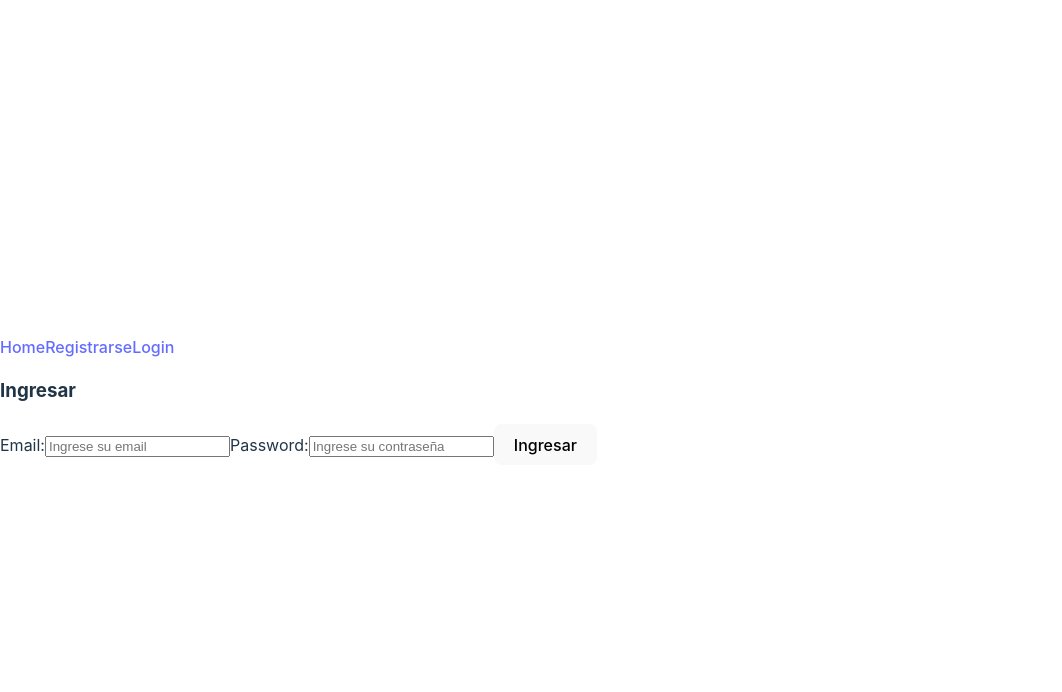
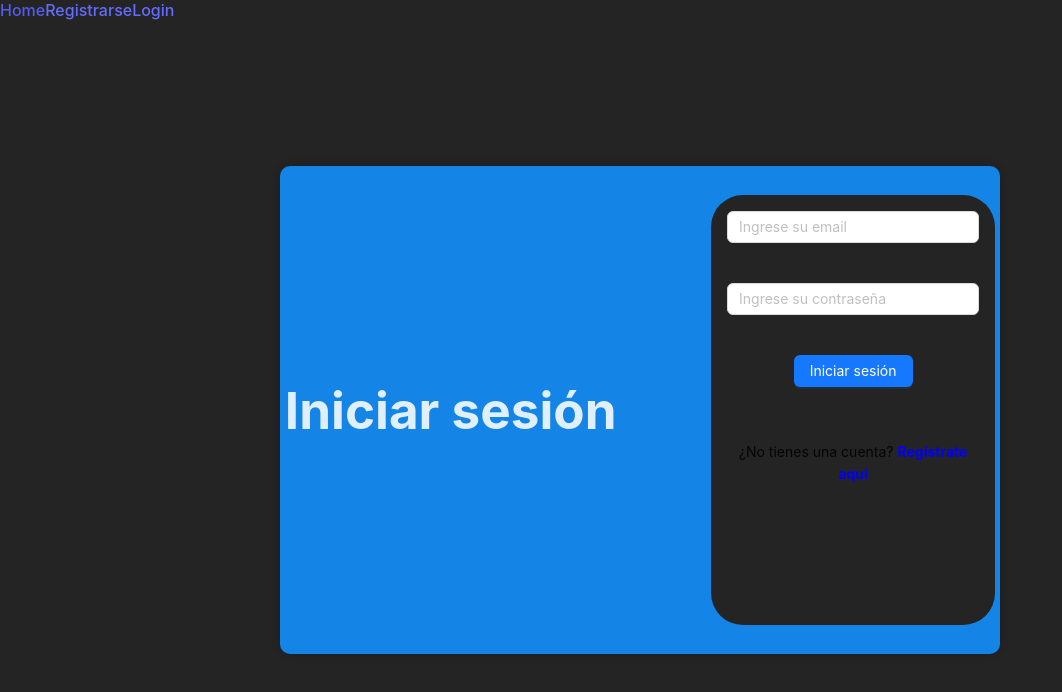
Before and after one commit to Lata1989/intercarreras-frontend, a React (Create React App) app: page /login in a window 1280 px wide. Shown: the top 692 px of the page, without its empty margins (0-1062 px from the left). Built offline with nearby package versions, Linux system fonts and the light colour scheme.

Commit message:
Javi 02-10

```diff
--- a/package.json
+++ b/package.json
@@ -6,6 +6,7 @@
     "@testing-library/jest-dom": "^5.17.0",
     "@testing-library/react": "^13.4.0",
     "@testing-library/user-event": "^13.5.0",
+    "antd": "^5.21.2",
     "axios": "^1.7.7",
     "react": "^18.3.1",
     "react-dom": "^18.3.1",
--- a/src/App.css
+++ b/src/App.css
@@ -1,7 +1,5 @@
 :root {
   font-family: Inter, system-ui, Avenir, Helvetica, Arial, sans-serif;
-  line-height: 1.5;
-  font-weight: 400;
 
   color-scheme: light dark;
   color: rgba(255, 255, 255, 0.87);
@@ -11,6 +9,12 @@
   text-rendering: optimizeLegibility;
   -webkit-font-smoothing: antialiased;
   -moz-osx-font-smoothing: grayscale;
+}
+
+.App {
+  height: 100%;
+  display: flex;
+  flex-direction: column;
 }
 
 a {
@@ -23,93 +27,44 @@ a:hover {
   color: #535bf2;
 }
 
-body {
-  margin: 0;
-  display: flex;
-  place-items: center;
-  min-width: 320px;
-  min-height: 100vh;
-}
-
 h1 {
   font-size: 3.2em;
   line-height: 1.1;
 }
 
-button {
-  border-radius: 8px;
-  border: 1px solid transparent;
-  padding: 0.6em 1.2em;
-  font-size: 1em;
-  font-weight: 500;
-  font-family: inherit;
-  background-color: #1a1a1a;
-  cursor: pointer;
-  transition: border-color 0.25s;
+.loginContainer {
+  display: flex;
+  align-items: center;
+  justify-content: center;
+  padding: 3rem;
+  flex-grow: 1;
+}
+.loginBox {
+  display: flex;
+  background-color: #1484e6;
+  padding: 0.3rem;
+  border-radius: 10px;
+  text-align: center;
+  box-shadow: 0 0 10px rgba(0, 0, 0, 0.2);
+  width: 60%;
+  height: 70%;
+  justify-content: space-between;
+  align-items: center;
 }
 
-button:hover {
-  border-color: #646cff;
-}
-
-button:focus,
-button:focus-visible {
-  outline: 4px auto -webkit-focus-ring-color;
-}
-
-@media (prefers-color-scheme: light) {
-  :root {
-    color: #213547;
-    background-color: #ffffff;
-  }
-
-  a:hover {
-    color: #747bff;
-  }
-
-  button {
-    background-color: #f9f9f9;
-  }
-}
-
-
-/*
-.App {
-  text-align: center;
-}
-
-.App-logo {
-  height: 40vmin;
-  pointer-events: none;
-}
-
-@media (prefers-reduced-motion: no-preference) {
-  .App-logo {
-    animation: App-logo-spin infinite 20s linear;
-  }
-}
-
-.App-header {
-  background-color: #282c34;
-  min-height: 100vh;
+.loginRegisterForm {
   display: flex;
   flex-direction: column;
-  align-items: center;
-  justify-content: center;
-  font-size: calc(10px + 2vmin);
+  height: 90%;
+  width: 40%;
+  gap: 1rem;
+  padding: 1rem;
+  background-color: #242424;
+  border-radius: 2rem;
   color: white;
 }
-
-.App-link {
-  color: #61dafb;
+.link {
+  color: blue;
+  font-weight: 700;
+  cursor: pointer;
 }
-
-@keyframes App-logo-spin {
-  from {
-    transform: rotate(0deg);
-  }
-  to {
-    transform: rotate(360deg);
-  }
-}
-*/
--- a/src/App.jsx
+++ b/src/App.jsx
@@ -11,18 +11,25 @@ import { PrivateRoute } from './components/PrivateRoute/PrivateRoute';
 
 export const App = () => {
   return (
-    <>
+    <div className="App">
       <Navbar></Navbar>
       <Routes>
-        <Route path='/' element={<Home></Home>} ></Route>
-        <Route path='/register' element={<Register></Register>} ></Route>
-        <Route path='/login' element={<Login></Login>} ></Route>
-        {/* Ruta protegida */}
-        <Route path="/tamagochi" element={<PrivateRoute><Tamagochi /></PrivateRoute>} />
+        <Route path="/" element={<Home></Home>}></Route>
+        <Route path="/login" element={<Login></Login>}></Route>
+        {/* <Route path="/register" element={<Register></Register>}></Route> LA COMENTO PQ AHORA SE RENDERIZA DENTRO DEL LOGIN*/}
+
+        <Route
+          path="/tamagochi"
+          element={
+            <PrivateRoute>
+              <Tamagochi />
+            </PrivateRoute>
+          }
+        />
       </Routes>
-    </>
+    </div>
   );
-}
+};
 
 export default App;
 
--- a/src/index.css
+++ b/src/index.css
@@ -1,3 +1,13 @@
+html,
+body {
+  height: 100%;
+  margin: 0;
+}
+
+#root {
+  height: 100%;
+}
+
 body {
   margin: 0;
   font-family: -apple-system, BlinkMacSystemFont, 'Segoe UI', 'Roboto', 'Oxygen',
--- a/src/pages/Login.jsx
+++ b/src/pages/Login.jsx
@@ -1,25 +1,30 @@
-import { useState } from "react";
-import axios from "axios";
-import { useNavigate } from "react-router-dom";
+import { useState } from 'react';
+import axios from 'axios';
+import { Form, Button, Input } from 'antd';
+import { useNavigate } from 'react-router-dom'; // Importar Link
+import { Register } from './Register'; // Asegúrate de que la ruta sea correcta
 
 export const Login = () => {
   const [data, setData] = useState({
     email: '',
-        password: ''
+    password: '',
   });
 
   const [error, setError] = useState('');
+  const [showRegister, setShowRegister] = useState(false); // Nuevo estado para controlar la vista (entre login y register)
   const navigate = useNavigate(); // Para redirigir al usuario después de login
 
-    const loginUser = async (e) => {
-        e.preventDefault();
+  const loginUser = async values => {
     setError(''); // Limpiar error antes de enviar
 
     try {
-            const response = await axios.post('http://localhost:5000/api/auth/login', {
-                email: data.email,
-                password: data.password,
-            });
+      const response = await axios.post(
+        'http://localhost:5000/api/auth/login',
+        {
+          email: values.email,
+          password: values.password,
+        }
+      );
 
       // Guardar el JWT en localStorage
       localStorage.setItem('token', response.data.token);
@@ -27,67 +32,75 @@ export const Login = () => {
       // Redirigir al usuario a la página protegida
       navigate('/tamagochi');
       // Refrescar la página completa
-            window.location.reload();  // Refresca la página después de la redirección
+      window.location.reload(); // Refresca la página después de la redirección
     } catch (err) {
       setError('Credenciales incorrectas o error de conexión');
     }
   };
 
+  const handleShowRegister = () => {
+    setShowRegister(true); // Mostrar el formulario de registro
+  };
+
+  const handleShowLogin = () => {
+    setShowRegister(false); // Volver a mostrar el formulario de inicio de sesión
+  };
+
   return (
-        <>
-            <h3>Ingresar</h3>
-            <div>
-                <form onSubmit={loginUser}>
-                    <label htmlFor="email">Email:</label>
-                    <input
+    <div className="loginContainer">
+      <div className="loginBox">
+        <h1>{showRegister ? 'Registrarse' : 'Iniciar sesión'}</h1>
+        {!showRegister ? (
+          // Formulario de inicio de sesión
+          <Form onFinish={loginUser} className="loginRegisterForm">
+            <Form.Item
+              name="email"
+              rules={[
+                { required: true, message: 'Por favor ingresa tu email!' },
+              ]}
+            >
+              <Input
                 type="email"
-                        name="email"
                 placeholder="Ingrese su email"
-                        onChange={(e) => setData({ ...data, email: e.target.value })}
+                onChange={e => setData({ ...data, email: e.target.value })}
               />
-                    <label htmlFor="password">Password:</label>
-                    <input
+            </Form.Item>
+
+            <Form.Item
+              name="password"
+              rules={[
+                { required: true, message: 'Por favor ingresa tu contraseña!' },
+              ]}
+            >
+              <Input
                 type="password"
-                        name="password"
                 placeholder="Ingrese su contraseña"
-                        onChange={(e) => setData({ ...data, password: e.target.value })}
+                style={{ width: '100%' }}
+                onChange={e => setData({ ...data, password: e.target.value })}
               />
-                    <button type="submit">Ingresar</button>
-                </form>
+            </Form.Item>
+
+            <Form.Item>
+              <Button type="primary" htmlType="submit">
+                Iniciar sesión
+              </Button>
+            </Form.Item>
+
+            <Form.Item>
+              <p>
+                ¿No tienes una cuenta?{' '}
+                <a onClick={handleShowRegister} className="link">
+                  Regístrate aquí
+                </a>
+              </p>
+            </Form.Item>
+          </Form>
+        ) : (
+          // Formulario de registro
+          <Register onShowLogin={handleShowLogin} />
+        )}
         {error && <p style={{ color: 'red' }}>{error}</p>}
       </div>
-        </>
+    </div>
   );
 };
-
-
-/*
-import { useState } from "react";
-
-export const Login = () => {
-
-    const [data, setData] = useState({
-        email: '',
-        password: ''
-    })
-
-    const loginUser = (e) => {
-        e.preventDefault();
-    }
-
-    return (
-        <>
-            <h3>Ingresar</h3>
-            <div>
-                <form action="" onSubmit={loginUser}>
-                    <label htmlFor="email">Email:</label>
-                    <input type="email" name="email" placeholder="Ingrese su email" onChange={(e) => setData({ ...data, email: e.target.value })} />
-                    <label htmlFor="password">Password:</label>
-                    <input type="password" name="password" placeholder="Ingrese su nombre" onChange={(e) => setData({ ...data, password: e.target.value })} />
-                    <button type="submit">Ingresar</button>
-                </form>
-            </div>
-        </>
-    );
-}
-*/
--- a/src/pages/Register.jsx
+++ b/src/pages/Register.jsx
@@ -1,29 +1,31 @@
-import { useState } from "react";
-import axios from "axios";  // Importar Axios
+import { useState } from 'react';
+import axios from 'axios';
+import { Form, Input, Button } from 'antd';
 
-export const Register = () => {
+export const Register = ({ onShowLogin }) => {
   const [data, setData] = useState({
     name: '',
     email: '',
-        password: ''
+    password: '',
   });
 
   const [error, setError] = useState('');
   const [success, setSuccess] = useState('');
 
-    const registerUser = async (e) => {
-        e.preventDefault();
-
+  const registerUser = async values => {
     // Resetea mensajes previos
     setError('');
     setSuccess('');
 
     try {
-            const response = await axios.post('http://localhost:5000/api/auth/register', {
-                nombre: data.name,
-                email: data.email,
-                password: data.password,
-            });
+      const response = await axios.post(
+        'http://localhost:5000/api/auth/register',
+        {
+          nombre: values.nombre,
+          email: values.email,
+          password: values.password,
+        }
+      );
 
       // Si el registro fue exitoso
       setSuccess('Registro exitoso');
@@ -39,75 +41,63 @@ export const Register = () => {
 
   return (
     <>
-            <h3>Registrarse</h3>
+      <Form onFinish={registerUser} className="loginRegisterForm">
+        <Form.Item
+          name="nombre"
+          rules={[{ required: true, message: 'Por favor ingresa tu nombre!' }]}
+        >
+          <Input
+            type="text"
+            placeholder="Ingrese su nombre"
+            onChange={e => setData({ ...data, name: e.target.value })}
+          />
+        </Form.Item>
 
-            <div>
-                <form onSubmit={registerUser}>
-                    <label htmlFor="nombre">Nombre:</label>
-                    <input
-                        type="text"
-                        name="nombre"
-                        placeholder="Ingrese su nombre"
-                        onChange={(e) => setData({ ...data, name: e.target.value })}
+        <Form.Item
+          name="email"
+          rules={[{ required: true, message: 'Por favor ingresa tu email!' }]}
+        >
+          <Input
+            type="email"
+            placeholder="Ingrese su email"
+            onChange={e => setData({ ...data, email: e.target.value })}
           />
-                    <label htmlFor="email">Email:</label>
-                    <input
-                        type="email"
-                        name="email"
-                        placeholder="Ingrese su email"
-                        onChange={(e) => setData({ ...data, email: e.target.value })}
+        </Form.Item>
+
+        <Form.Item
+          name="password"
+          rules={[
+            { required: true, message: 'Por favor ingresa tu contraseña!' },
+          ]}
+        >
+          <Input
+            type="password"
+            placeholder="Ingrese su contraseña"
+            onChange={e => setData({ ...data, password: e.target.value })}
           />
-                    <label htmlFor="password">Password:</label>
-                    <input
-                        type="password"
-                        name="password"
-                        placeholder="Ingrese su password"
-                        onChange={(e) => setData({ ...data, password: e.target.value })}
-                    />
-                    <button type="submit">Registrarse</button>
-                </form>
+        </Form.Item>
+
+        <Form.Item>
+          <Button type="primary" htmlType="submit">
+            Registrarse
+          </Button>
+        </Form.Item>
+
+        <Form.Item>
+          <p>
+            ¿Ya tienes una cuenta?{' '}
+            <a onClick={onShowLogin} className="link">
+              Inicia sesión aquí
+            </a>
+          </p>
+        </Form.Item>
+      </Form>
 
       {/* Mostrar mensajes de error o éxito */}
       {error && <p style={{ color: 'red' }}>{error}</p>}
       {success && <p style={{ color: 'green' }}>{success}</p>}
-            </div>
+
+      {/* Enlace para volver al login */}
     </>
   );
 };
-
-
-/*
-import { useState } from "react";
-
-export const Register = () => {
-
-    const [data, setData] = useState({
-        name: '',
-        email: '',
-        password: ''
-    })
-
-
-    const registerUser = (e) => {
-        e.preventDefault();
-    }
-
-    return (
-        <>
-            <h3>Registrarse</h3>
-
-            <div>
-                <form action="" onSubmit={registerUser}>
-                    <label htmlFor="nombre">Nombre:</label>
-                    <input type="text" name="nombre" placeholder="Ingrese su nombre" onChange={(e) => setData({...data, name:e.target.value})}/>
-                    <label htmlFor="email">Email:</label>
-                    <input type="email" name="email" placeholder="Ingrese su email" onChange={(e) => setData({...data, email:e.target.value})}/>
-                    <label htmlFor="password">Password:</label>
-                    <input type="password" name="password" placeholder="Ingrese su password" onChange={(e) => setData({...data, password:e.target.value})}/>
-                    <button type="submit">Registrarse</button>
-                </form>
-            </div>
-        </>
-    );
-}
-    */
```
Also changed, not shown: 1 other file (tests, documents, lock files or other folders). Lines whose indentation alone changed are shown as unchanged.
